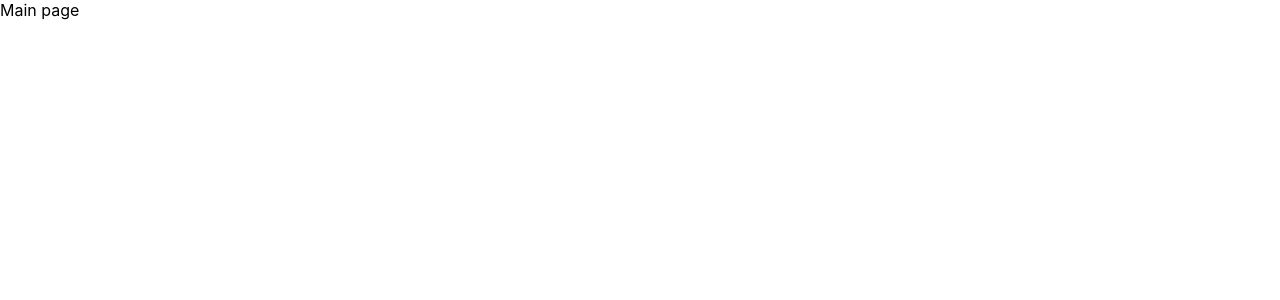
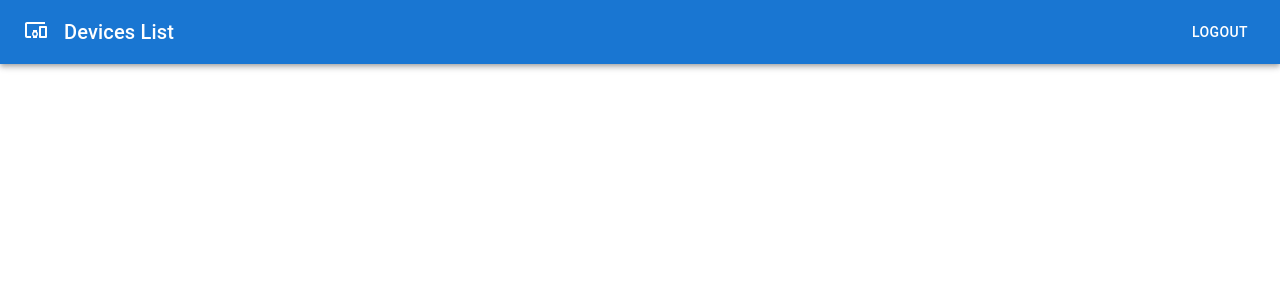
Before and after one commit to murilo9/devices-list-frontend, a React (Create React App) app: page / in a window 1280 px wide. Shown: the top 300 px of the page. Built offline with nearby package versions, Linux system fonts and the light colour scheme.

Commit message:
implemented TopBar

```diff
--- a/package.json
+++ b/package.json
@@ -3,6 +3,10 @@
   "version": "0.1.0",
   "private": true,
   "dependencies": {
+    "@emotion/react": "^11.7.1",
+    "@emotion/styled": "^11.6.0",
+    "@mui/icons-material": "^5.3.1",
+    "@mui/material": "^5.4.0",
     "@testing-library/jest-dom": "^5.16.2",
     "@testing-library/react": "^12.1.2",
     "@testing-library/user-event": "^13.5.0",
--- /dev/null
+++ b/src/components/TopBar.tsx
@@ -0,0 +1,18 @@
+import { DevicesOther } from '@mui/icons-material';
+import { AppBar, Box, Button, IconButton, Toolbar, Typography } from '@mui/material';
+
+export default function TopBar() {
+  return <>
+    <AppBar position="static">
+      <Toolbar>
+        <Box sx={{ mr: 2 }}>
+          <DevicesOther />
+        </Box>
+        <Typography variant="h6" component="div" sx={{ flexGrow: 1 }}>
+          Devices List
+          </Typography>
+        <Button color="inherit">Logout</Button>
+      </Toolbar>
+    </AppBar>
+  </>
+}
--- a/src/pages/Main.tsx
+++ b/src/pages/Main.tsx
@@ -1,7 +1,12 @@
+import MenuIcon from '@mui/icons-material/Menu';
+import { Box } from '@mui/material';
 import react from 'react';
+import TopBar from '../components/TopBar';
 
 export default function Main() {
   return <>
-    Main page
+    <Box sx={{ flexGrow: 1 }}>
+      <TopBar />
+    </Box>
   </>
 }
```
Also changed, not shown: 2 other files (tests, documents, lock files or other folders).
